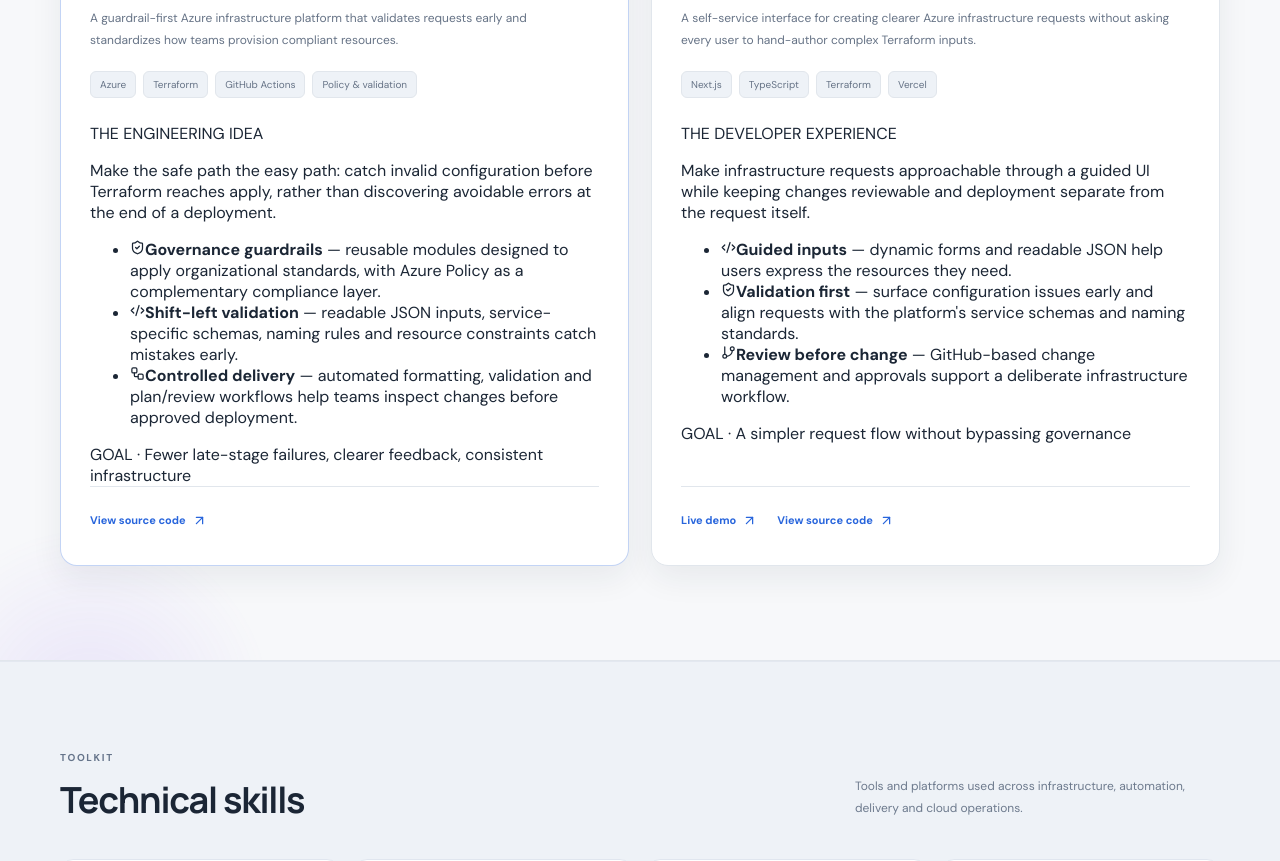
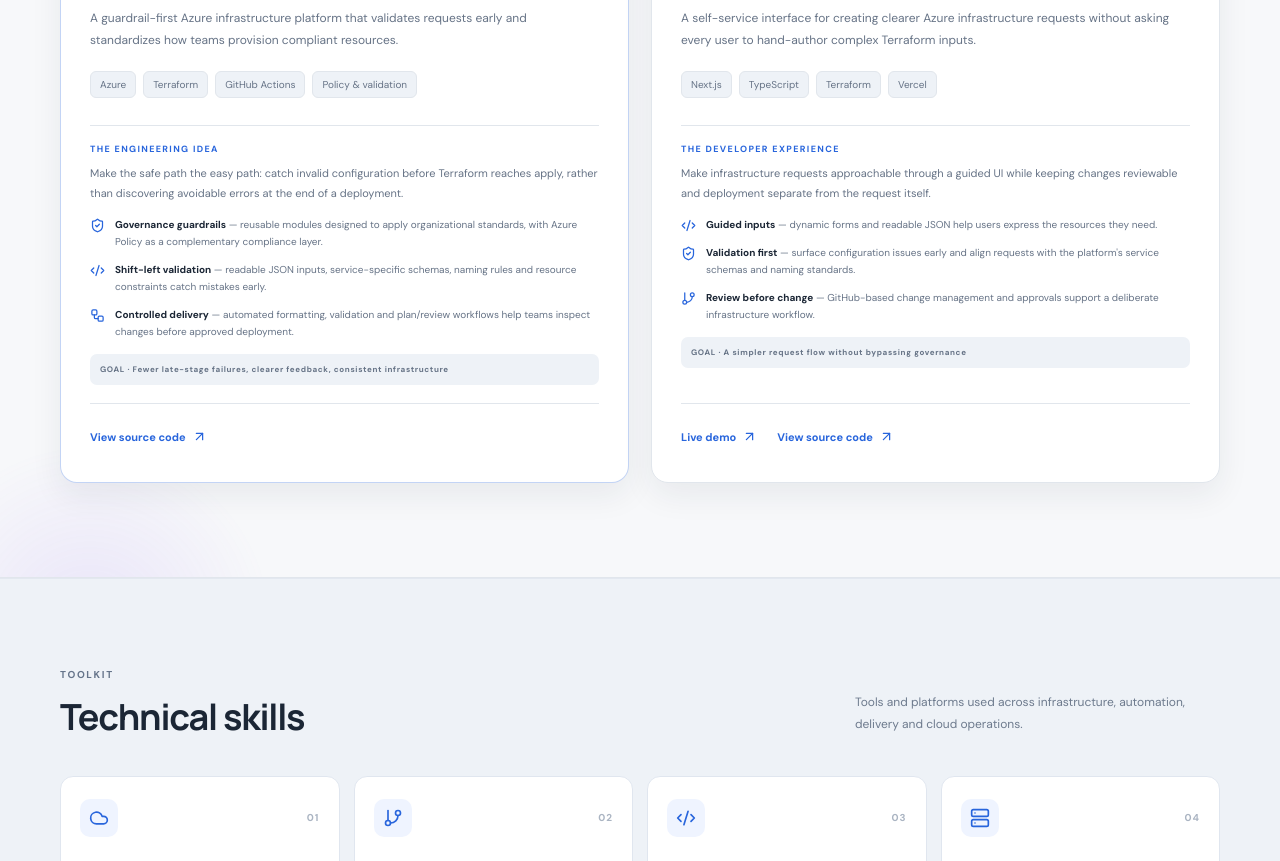
Before and after one commit to Arun-Negi/arun-cloud-portfolio, a React (Vite) app: page / in a window 1280 px wide. Shown: the part 2460-3321 px from the top of the page. Built offline with nearby package versions, Linux system fonts and the light colour scheme.

Commit message:
Style accessible project hover detail panels

```diff
--- a/src/styles.css
+++ b/src/styles.css
@@ -302,3 +302,39 @@ body{background:var(--page-bg);color:var(--text-main);transition:background-colo
   .cert-date{font-size:8px}
 }
 @media(hover:none){.projects-showcase .project-card:hover{transform:none}}
+
+
+/* Project cards reveal the engineering story on hover or keyboard focus */
+.projects-showcase .project-card{overflow:hidden}
+.project-hover-details{
+  max-height:0;
+  overflow:hidden;
+  opacity:0;
+  transform:translateY(8px);
+  margin:0;
+  padding:0;
+  border-top:0 solid var(--border-color);
+  transition:max-height .4s ease,opacity .25s ease,transform .3s ease,margin .3s ease,padding .3s ease,border-width .3s ease;
+}
+.projects-showcase .project-card:hover .project-hover-details,
+.projects-showcase .project-card:focus-within .project-hover-details{
+  max-height:520px;
+  opacity:1;
+  transform:translateY(0);
+  margin:2px 0 18px;
+  padding:17px 0 0;
+  border-top-width:1px;
+}
+.project-detail-label{display:block;font-size:9px;font-weight:800;letter-spacing:1.35px;color:var(--blue);margin-bottom:9px}
+.project-hover-details>p{font-size:11px;line-height:1.75;color:var(--text-muted);margin:0 0 13px}
+.project-hover-details ul{list-style:none;display:grid;gap:11px;margin:0;padding:0}
+.project-hover-details li{display:grid;grid-template-columns:17px minmax(0,1fr);gap:8px;align-items:start;font-size:10px;line-height:1.7;color:var(--text-muted)}
+.project-hover-details li>svg{margin-top:2px;color:var(--blue)}
+.project-hover-details li b{color:var(--text-main);font-weight:800}
+.project-detail-outcome{display:block;margin-top:14px;padding:9px 10px;border-radius:7px;background:var(--surface-soft);color:var(--text-muted);font-size:8px;line-height:1.6;font-weight:800;letter-spacing:.65px}
+@media(hover:none){
+  .project-hover-details{max-height:none;opacity:1;transform:none;margin:2px 0 18px;padding:17px 0 0;border-top-width:1px}
+}
+@media(prefers-reduced-motion:reduce){
+  .project-hover-details{transition:none}
+}
```
